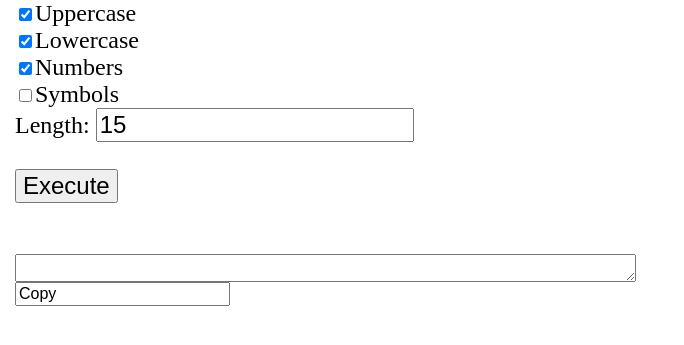
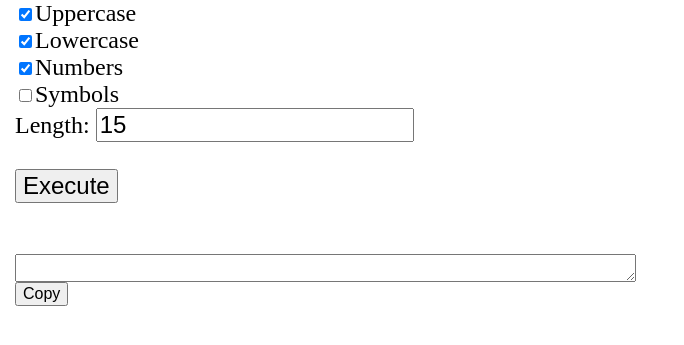
Before and after one commit to weecabin/PW-Generator, a website: page index.html in a window 1280 px wide. Shown: the part 73-418 px from the top of the page, without its empty margins (0-684 px from the left). Drawn offline with Linux system fonts and the light colour scheme.

Commit message:
copy is now a button

```diff
--- a/index.html
+++ b/index.html
@@ -35,7 +35,7 @@
       <input type="button" value="Execute" onclick="pw()"><br><br>
     </form>
       <textarea id="result" rows="1" cols="50"></textarea><br>
-      <input type="copy" value="Copy" onclick="copy()"><br><br>
+      <input type="button" value="Copy" onclick="copy()"><br><br>
   </body>
 
 </html>
```
